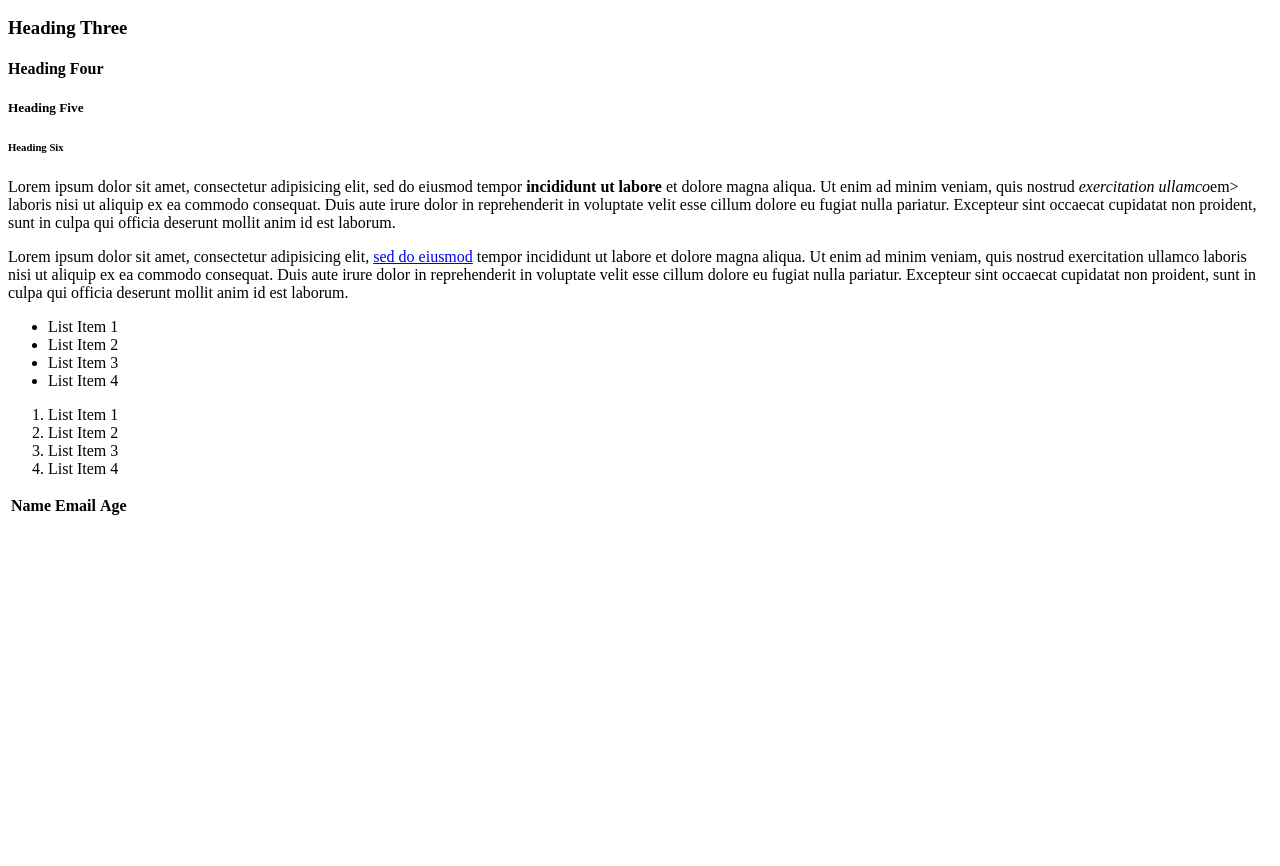
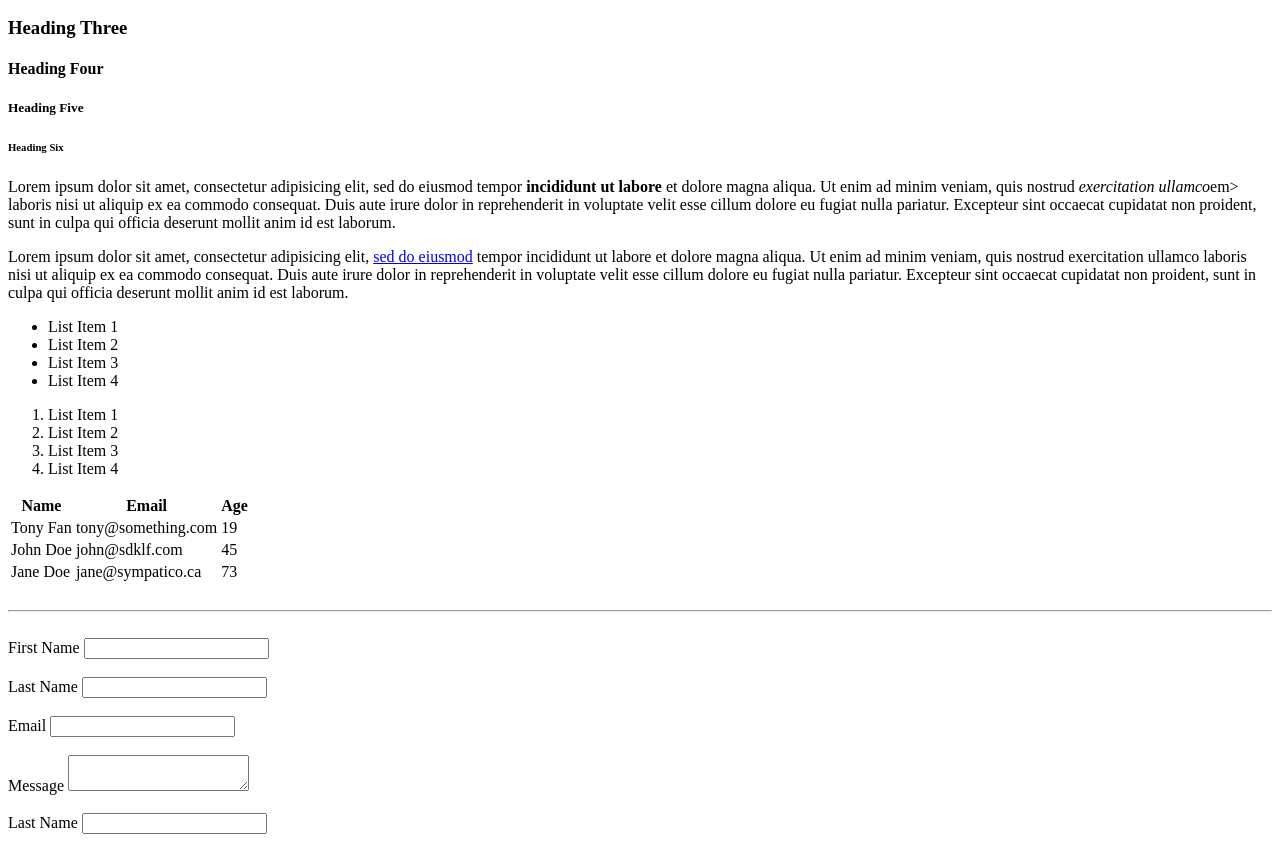
Before and after one commit to fan-tony/htmlCheatSheet, a plain HTML site: page index.html in a window 1280 px wide. Shown: the part 110-976 px from the top of the page. Before the commit the page ends 800 px from the top, so only its background shows below. Drawn offline with Linux system fonts and the light colour scheme.

Commit message:
more basic tags

```diff
--- a/index.html
+++ b/index.html
@@ -23,7 +23,7 @@
 			proident, sunt in culpa qui officia deserunt mollit anim id est laborum.
 		</p>
 		<p>
-			Lorem ipsum dolor sit amet, consectetur adipisicing elit, <a href="http://google.com" target="_blank">sed do eiusmod</a>
+			Lorem ipsum dolor sit amet, consectetur adipisicing elit, <a href="http://google.com" target="_blank">sed do eiusmod</a><!-- blank makes the link open in a new tab -->
 			tempor incididunt ut labore et dolore magna aliqua. Ut enim ad minim veniam,
 			quis nostrud exercitation ullamco laboris nisi ut aliquip ex ea commodo
 			consequat. Duis aute irure dolor in reprehenderit in voluptate velit esse
@@ -56,9 +56,56 @@
 				</tr>
 			</thead>
 			<tbody>
-
+				<tr>
+					<td>Tony Fan</td>
+					<td>tony@something.com</td>
+					<td>19</td>
+				</tr>
+				<tr>
+					<td>John Doe</td>
+					<td>john@sdklf.com</td>
+					<td>45</td>
+				</tr>
+				<tr>
+					<td>Jane Doe</td>
+					<td>jane@sympatico.ca</td>
+					<td>73</td>
+				</tr>
 			</tbody>
 		</table>
 
+
+		<br>
+		<hr><!-- separates with a line -->
+		<br><!-- separates with a line break -->
+		<!-- forms -->
+		<form action="process.php" method="POST"> <!-- post means data is being pushed forward to server, process is just a pretend name used for servers? -->
+			<div>
+				<label>First Name</label><!-- labels are inline elements, so use a div container to make a block level and separate -->
+				<input type="text" name="firstName"><!--name value is how the server grabs this info -->
+			</div>
+			<br>
+			<div>
+				<label>Last Name</label>
+				<input type="text" name="lastName">
+			</div>
+			<br>
+			<div>
+				<label>Email</label>
+				<input type="email" name="email"><!--email checks for valididty, so it will only take valid email addresses -->
+			</div>
+			<br>
+			<div>
+				<label>Message</label>
+				<textarea name ="Message"></textarea>
+			</div>
+			<br>
+			<div>
+				<label>Last Name</label>
+				<input type="text" name="lastName">
+			</div>
+		</form>
+
+		<div style = "margin-top: 500px"></div>
 	</body>
 </html>
```
